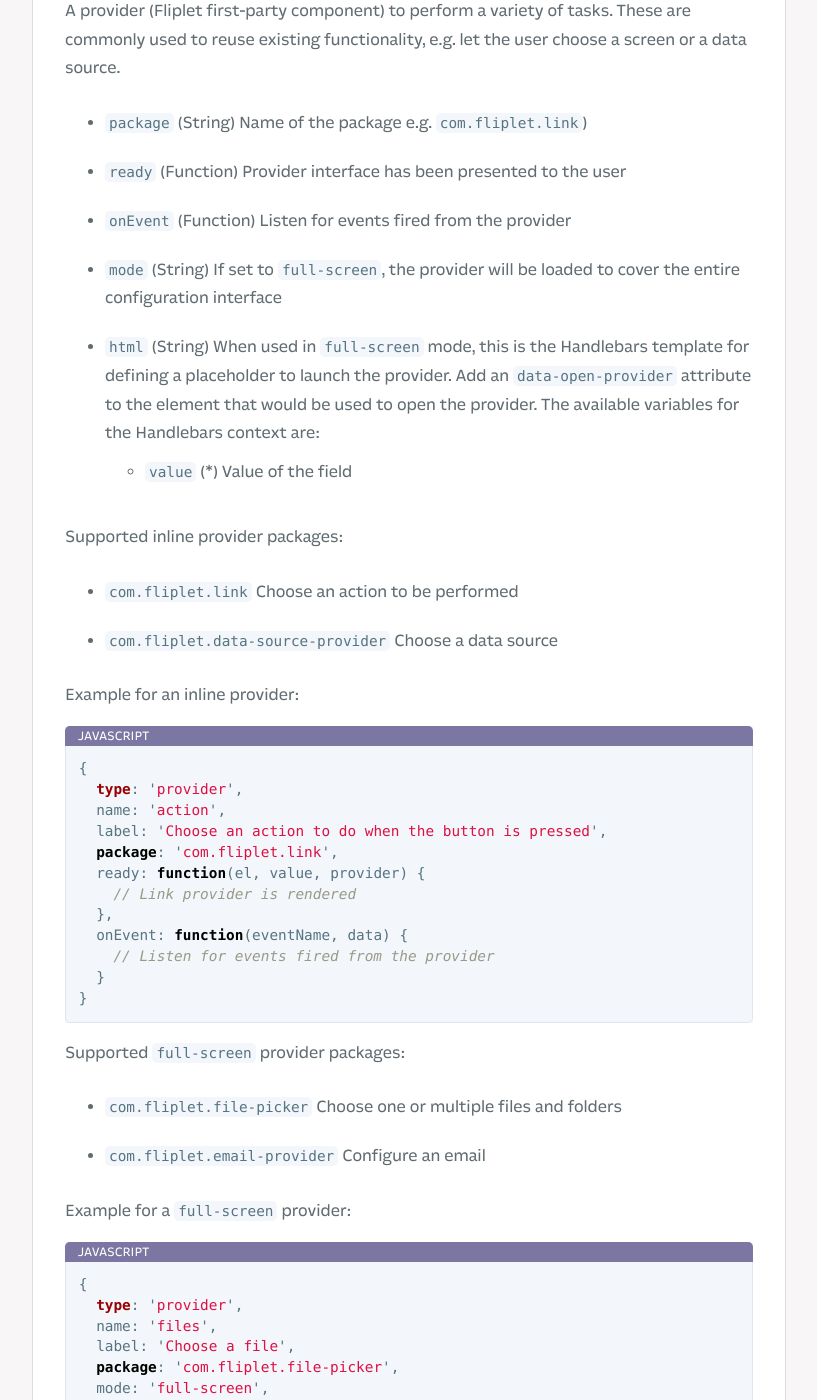
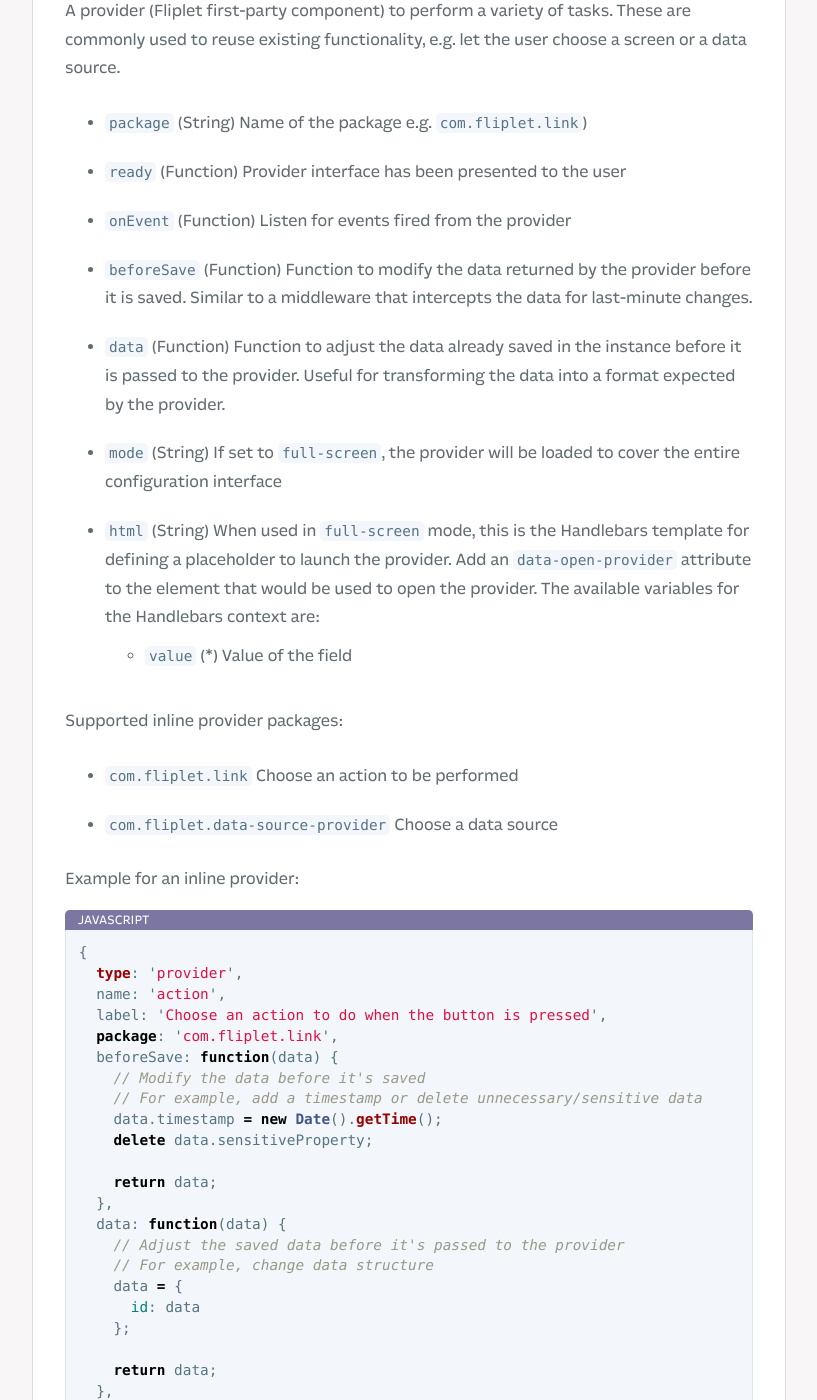
Before and after one commit to Fliplet/fliplet-cli, a Jekyll site: the page built from docs/API/helpers/interface-fields.md, in a window 1280 px wide and 1400 px high, scrolled down 7219 px. Shown: the whole window, without its empty margins (254-1071 px from the left). Built offline with Jekyll 4.4.1, drawn with Linux system fonts in a browser that asks for light colours; nearby versions of some CDN libraries; our own code applies the rules of GitHub Pages for plain Markdown files; library files that are not in the unit come from our copies; comment, search, counter and statistics services are not loaded; a style sheet for code colours, icons or effects is not loaded.

Commit message:
Documentation for provider's beforeSave and data parameters

```diff
--- a/docs/API/helpers/interface-fields.md
+++ b/docs/API/helpers/interface-fields.md
@@ -247,6 +247,8 @@
 - `package` (String) Name of the package e.g. `com.fliplet.link`)
 - `ready` (Function) Provider interface has been presented to the user
 - `onEvent` (Function) Listen for events fired from the provider
+- `beforeSave` (Function) Function to modify the data returned by the provider before it is saved. Similar to a middleware that intercepts the data for last-minute changes.
+- `data` (Function) Function to adjust the data already saved in the instance before it is passed to the provider. Useful for transforming the data into a format expected by the provider.
 - `mode` (String) If set to `full-screen`, the provider will be loaded to cover the entire configuration interface
 - `html` (String) When used in `full-screen` mode, this is the Handlebars template for defining a placeholder to launch the provider. Add an `data-open-provider` attribute to the element that would be used to open the provider. The available variables for the Handlebars context are:
   - `value` (*) Value of the field
@@ -264,6 +266,23 @@
   name: 'action',
   label: 'Choose an action to do when the button is pressed',
   package: 'com.fliplet.link',
+  beforeSave: function(data) {
+    // Modify the data before it's saved
+    // For example, add a timestamp or delete unnecessary/sensitive data
+    data.timestamp = new Date().getTime();
+    delete data.sensitiveProperty;
+
+    return data;
+  },
+  data: function(data) {
+    // Adjust the saved data before it's passed to the provider
+    // For example, change data structure
+    data = {
+      id: data
+    };
+
+    return data;
+  },
   ready: function(el, value, provider) {
     // Link provider is rendered
   },
```
